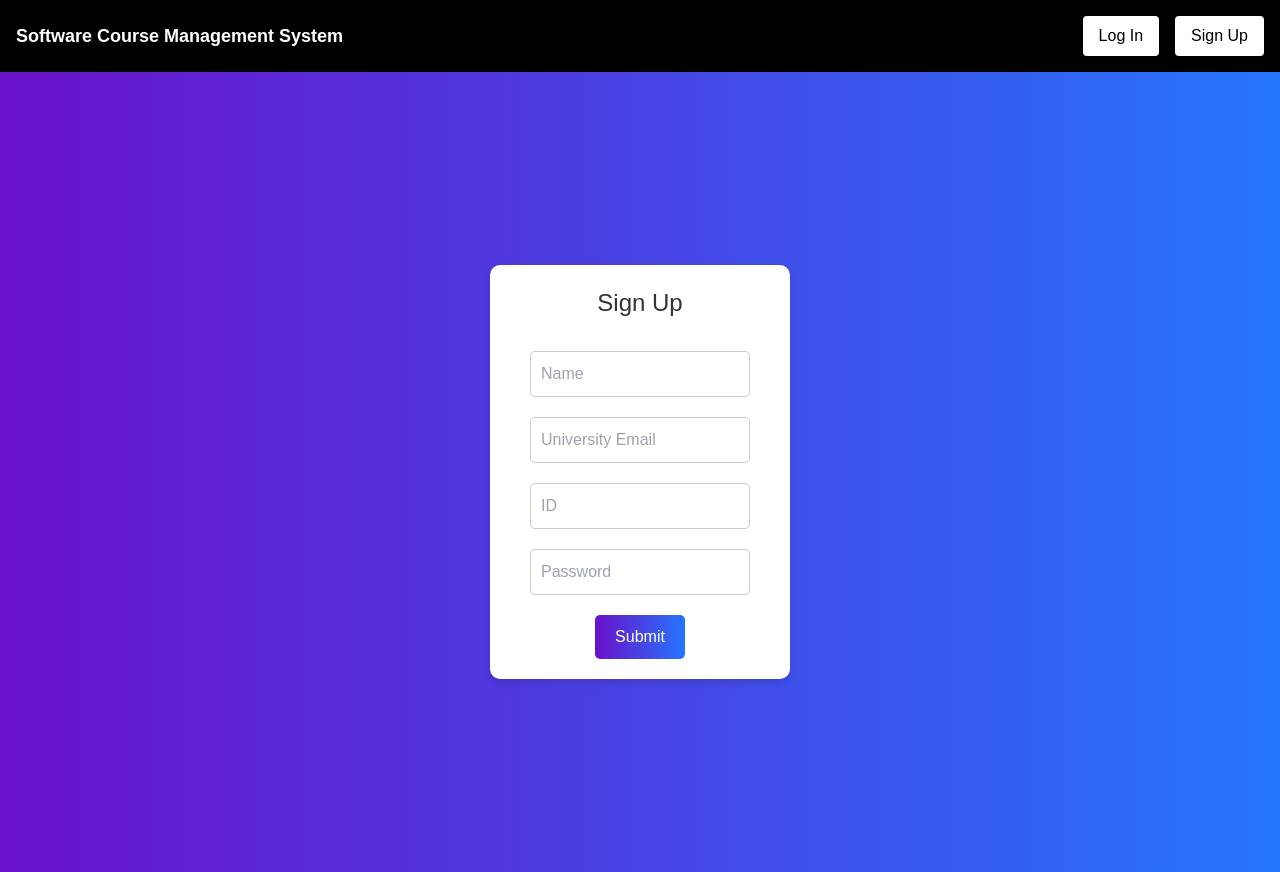
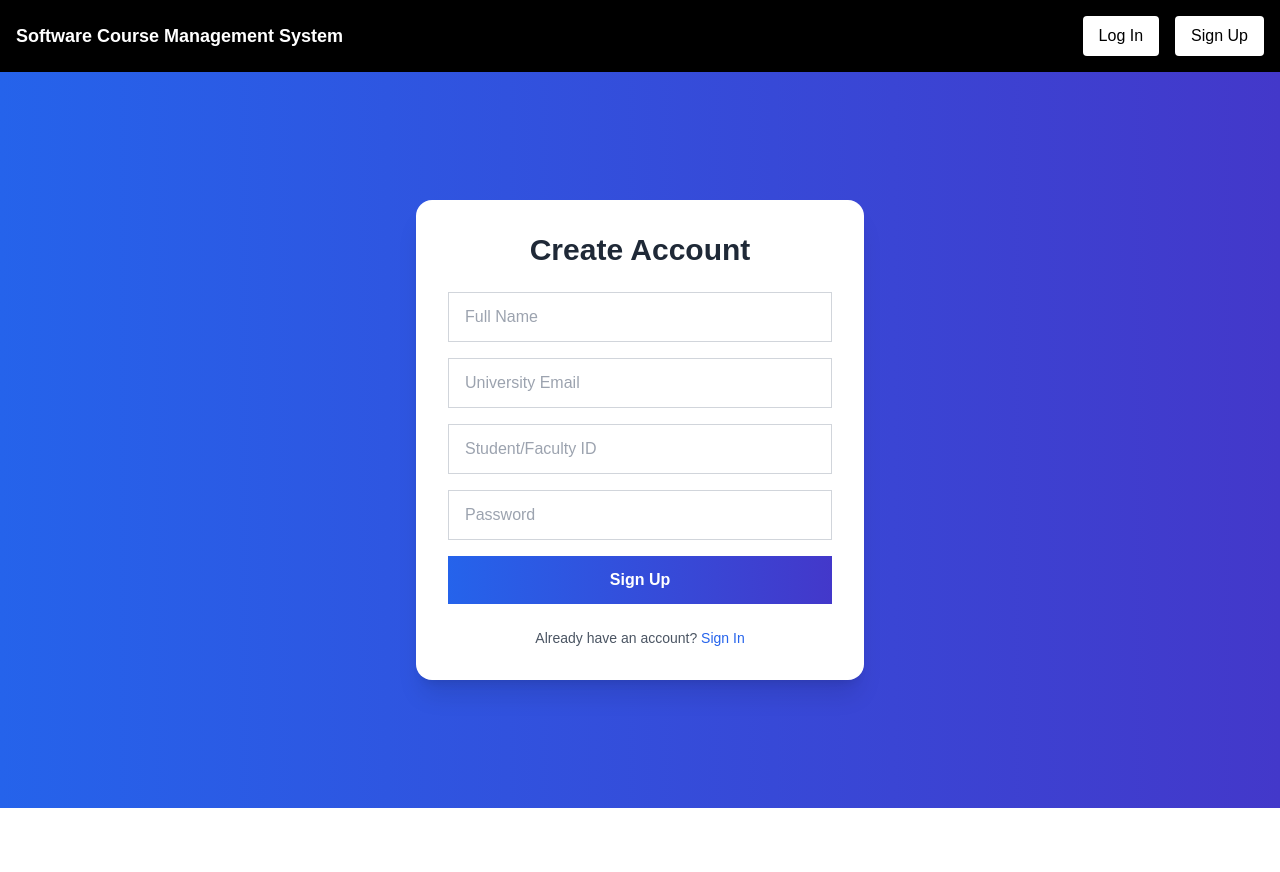
Before and after one commit to nathandrake16/Software-Course-Management-System, a Next.js app: page /signup in a window 1280 px wide. After the commit the page ends 808 px from the top, so only its background shows below. Built offline with nearby package versions, Linux system fonts and the light colour scheme; no server answers.

Commit message:
Role signup fixed

```diff
--- a/app/(users)/signup/page.js
+++ b/app/(users)/signup/page.js
@@ -1,6 +1,6 @@
 "use client"
 import axios from "axios"
-import { useState, useEffect } from "react"
+import { useState } from "react"
 import { useRouter } from "next/navigation"
 import NavBar from "@/components/NavBar"
 
@@ -24,14 +24,15 @@ export default function SignupPage() {
             return
         }
 
-        if (user.university_email.includes("@g.bracu.ac.bd")) {
+        if (user.university_email.split("@")[1] === "g.bracu.ac.bd" ) {
             setUser({...user, role: "student"})
-        } else if (user.university_email.includes("@bracu.ac.bd")) {
+        } else if (user.university_email.split("@")[1] === "bracu.ac.bd") {
             setUser({...user, role: "faculty"})
         } else {
             setError("Please use a valid university email address")
             return
         }
+        console.log(user)
 
         try {
             const response = await axios.post("/api/users/signup", user)
@@ -42,100 +43,77 @@ export default function SignupPage() {
     }
 
     return (
-        <>
-            <NavBar></NavBar>
-            <div style={styles.container}>
-                <form style={styles.form}>
-                    <h2 style={styles.heading}>Sign Up</h2>
-                    {error && <div style={styles.error}>{error}</div>}
+        <div className="min-h-screen bg-gradient-to-r from-blue-600 to-indigo-700">
+            <NavBar />
+            <div className="flex items-center justify-center min-h-[calc(100vh-64px)] px-4">
+                <div className="w-full max-w-md">
+                    <div className="bg-white rounded-2xl shadow-xl p-8 space-y-6">
+                        <h2 className="text-3xl font-bold text-center text-gray-800">Create Account</h2>
+
+                        {error && (
+                            <div className="bg-red-50 text-red-500 px-4 py-3 rounded-lg text-sm">
+                                {error}
+                            </div>
+                        )}
+
+                        <form className="space-y-4">
+                            <div>
                                 <input
-                        style={styles.input}
                                     type="text"
-                        placeholder="Name"
+                                    placeholder="Full Name"
+                                    className="w-full px-4 py-3 rounded-lg border border-gray-300 focus:ring-2 focus:ring-blue-500 focus:border-transparent transition"
                                     value={user.name}
                                     onChange={(e) => setUser({...user, name: e.target.value})}
                                 />
+                            </div>
+
+                            <div>
                                 <input
-                        style={styles.input}
                                     type="email"
                                     placeholder="University Email"
+                                    className="w-full px-4 py-3 rounded-lg border border-gray-300 focus:ring-2 focus:ring-blue-500 focus:border-transparent transition"
                                     value={user.university_email}
                                     onChange={(e) => setUser({...user, university_email: e.target.value})}
                                 />
+                            </div>
+
+                            <div>
                                 <input
-                        style={styles.input}
                                     type="text"
-                        placeholder="ID"
+                                    placeholder="Student/Faculty ID"
+                                    className="w-full px-4 py-3 rounded-lg border border-gray-300 focus:ring-2 focus:ring-blue-500 focus:border-transparent transition"
                                     value={user.id}
                                     onChange={(e) => setUser({...user, id: e.target.value})}
                                 />
+                            </div>
+
+                            <div>
                                 <input
-                        style={styles.input}
                                     type="password"
                                     placeholder="Password"
+                                    className="w-full px-4 py-3 rounded-lg border border-gray-300 focus:ring-2 focus:ring-blue-500 focus:border-transparent transition"
                                     value={user.password}
                                     onChange={(e) => setUser({...user, password: e.target.value})}
                                 />
-                    <button style={styles.button} onClick={signupButtonHandler}>Submit</button>
+                            </div>
+
+                            <button
+                                onClick={signupButtonHandler}
+                                className="w-full bg-gradient-to-r from-blue-600 to-indigo-700 text-white py-3 rounded-lg font-semibold hover:opacity-90 transition duration-300"
+                            >
+                                Sign Up
+                            </button>
                         </form>
+
+                        <p className="text-center text-gray-600 text-sm">
+                            Already have an account?{" "}
+                            <a href="/login" className="text-blue-600 hover:text-blue-700 font-medium">
+                                Sign In
+                            </a>
+                        </p>
                     </div>
-        </>
+                </div>
+            </div>
+        </div>
     )
 }
-
-const styles = {
-    error: {
-        color: '#ff3333',
-        backgroundColor: '#ffe6e6',
-        padding: '10px',
-        borderRadius: '5px',
-        marginBottom: '10px',
-        fontSize: '14px',
-        textAlign: 'center'
-    },
-    container: {
-        display: "flex",
-        justifyContent: "center",
-        alignItems: "center",
-        height: "100vh",
-        background: "linear-gradient(to right, #6a11cb, #2575fc)",
-        color: "#fff",
-    },
-    form: {
-        background: "#fff",
-        padding: "20px 40px",
-        borderRadius: "10px",
-        boxShadow: "0 4px 6px rgba(0, 0, 0, 0.1)",
-        textAlign: "center",
-        width: "300px",
-    },
-    heading: {
-        marginBottom: "20px",
-        fontSize: "24px",
-        color: "#333",
-    },
-    input: {
-        width: "100%",
-        padding: "10px",
-        margin: "10px 0",
-        borderRadius: "5px",
-        border: "1px solid #ccc",
-        fontSize: "16px",
-        color: "black"
-    },
-
-    button: {
-        background: "linear-gradient(to right, #6a11cb, #2575fc)",
-        color: "#fff",
-        border: "none",
-        padding: "10px 20px",
-        borderRadius: "5px",
-        fontSize: "16px",
-        cursor: "pointer",
-        marginTop: "10px",
-        transition: "transform 0.2s",
-    },
-    buttonHover: {
-        transform: "scale(1.05)",
-    },
-};
--- a/app/api/users/signup/route.js
+++ b/app/api/users/signup/route.js
@@ -8,7 +8,7 @@ await connectDB()
 export async function POST(request) {
     try {
         const body = await request.json()
-        const {name, university_email, id, password, arole} = body
+        const {name, university_email, id, password, role} = body
         var user = await User.findOne({university_email})
         if (user) {
             return NextResponse.json({error:"The email is already registred"},{status:400})
@@ -22,7 +22,7 @@ export async function POST(request) {
         }
         const salt = await bcryptjs.genSalt(10)
         const hashedPassword = await bcryptjs.hash(password,salt)
-        const newUser = new User({name, university_email,id, password: hashedPassword, role: arole})
+        const newUser = new User({name, university_email,id, password: hashedPassword, role: role})
         const savedUser = await newUser.save()
         return NextResponse.json({success:true,message:"User created successfully!",user:savedUser},{status:201})
 
```
Lines whose indentation alone changed are shown as unchanged.
